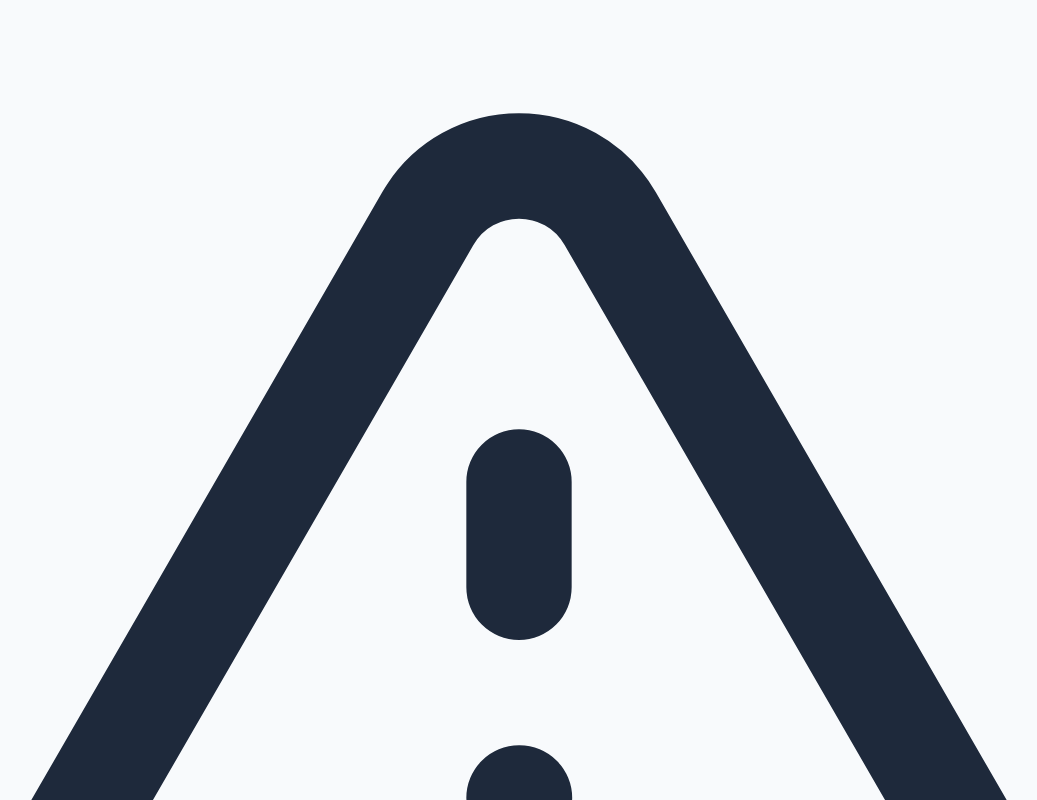
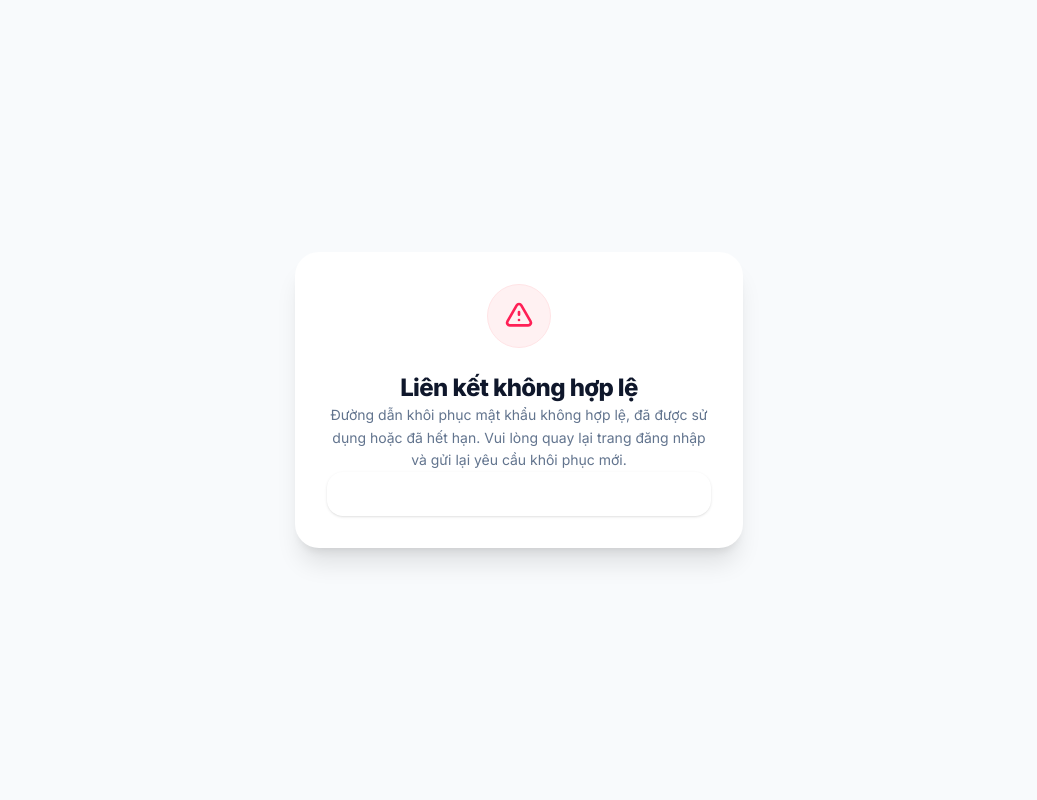
Before and after one commit to Chisgamble/TroUyTin, a React (Vite) app in the folder frontend/: page /reset-password in a window 1280 px wide. Shown: the top 800 px of the page, without its empty margins (121-1158 px from the left). Built offline with nearby package versions, Linux system fonts and the light colour scheme; no server answers.

Commit message:
fix: resolve conflicts and optimize CSS structure and add button to detail page

```diff
--- /dev/null
+++ b/frontend/src/components/Layout/MainLayout.css
@@ -0,0 +1,10 @@
+.app-layout {
+  display: flex;
+  flex-direction: column;
+  min-height: 100vh;
+}
+
+.main-content {
+  flex: 1;
+  padding-top: 64px;
+}
--- a/frontend/src/components/Layout/MainLayout.tsx
+++ b/frontend/src/components/Layout/MainLayout.tsx
@@ -1,6 +1,7 @@
 import { Outlet } from 'react-router-dom';
 import Navbar from './Navbar';
 import Footer from './Footer';
+import './MainLayout.css';
 
 export default function MainLayout() {
   return (
--- a/frontend/src/components/ReviewModal.tsx
+++ b/frontend/src/components/ReviewModal.tsx
@@ -1,5 +1,6 @@
 import React, { useState } from 'react';
 import { useForm } from 'react-hook-form';
+import './ui/Button.css';
 import { api } from '../lib/axios';
 
 interface ReviewModalProps {
--- /dev/null
+++ b/frontend/src/components/ui/Button.css
@@ -0,0 +1,43 @@
+.btn-primary {
+  display: inline-flex;
+  align-items: center;
+  justify-content: center;
+  gap: 8px;
+  padding: 12px 24px;
+  background: linear-gradient(135deg, var(--brand-600), var(--brand-700));
+  color: white;
+  font-weight: 600;
+  border-radius: var(--radius-sm);
+  transition: all 0.2s;
+  font-size: 15px;
+}
+
+.btn-primary:hover {
+  background: linear-gradient(135deg, var(--brand-700), var(--brand-800));
+  transform: translateY(-1px);
+  box-shadow: var(--shadow-md);
+}
+
+.btn-outline {
+  display: inline-flex;
+  align-items: center;
+  justify-content: center;
+  gap: 8px;
+  padding: 12px 24px;
+  background: white;
+  color: var(--brand-700);
+  font-weight: 600;
+  border-radius: var(--radius-sm);
+  border: 2px solid var(--brand-200);
+  transition: all 0.2s;
+  font-size: 15px;
+}
+
+.btn-outline:hover {
+  background: var(--brand-50);
+  border-color: var(--brand-400);
+}
+
+.btn-full {
+  width: 100%;
+}
--- a/frontend/src/global.css
+++ b/frontend/src/index.css
@@ -1,4 +1,5 @@
 @import url('https://fonts.googleapis.com/css2?family=Inter:wght@300;400;500;600;700;800&display=swap');
+@import "tailwindcss";
 
 /* ============================================================
    DESIGN TOKENS
@@ -98,64 +99,3 @@ textarea {
   font-family: inherit;
   font-size: inherit;
 }
-
-/* ============================================================
-   LAYOUT
-   ============================================================ */
-.app-layout {
-  display: flex;
-  flex-direction: column;
-  min-height: 100vh;
-}
-
-.main-content {
-  flex: 1;
-  padding-top: 64px;
-}
-
-/* ============================================================
-   BUTTONS
-   ============================================================ */
-.btn-primary {
-  display: inline-flex;
-  align-items: center;
-  justify-content: center;
-  gap: 8px;
-  padding: 12px 24px;
-  background: linear-gradient(135deg, var(--brand-600), var(--brand-700));
-  color: white;
-  font-weight: 600;
-  border-radius: var(--radius-sm);
-  transition: all 0.2s;
-  font-size: 15px;
-}
-
-.btn-primary:hover {
-  background: linear-gradient(135deg, var(--brand-700), var(--brand-800));
-  transform: translateY(-1px);
-  box-shadow: var(--shadow-md);
-}
-
-.btn-outline {
-  display: inline-flex;
-  align-items: center;
-  justify-content: center;
-  gap: 8px;
-  padding: 12px 24px;
-  background: white;
-  color: var(--brand-700);
-  font-weight: 600;
-  border-radius: var(--radius-sm);
-  border: 2px solid var(--brand-200);
-  transition: all 0.2s;
-  font-size: 15px;
-}
-
-.btn-outline:hover {
-  background: var(--brand-50);
-  border-color: var(--brand-400);
-}
-
-.btn-full {
-  width: 100%;
-}
--- a/frontend/src/main.tsx
+++ b/frontend/src/main.tsx
@@ -1,7 +1,7 @@
 import React from "react"
 import ReactDOM from "react-dom/client"
 import App from "./App"
-import "./global.css"
+import "./index.css"
 
 // TODO: Uncomment khi tích hợp Supabase auth
 import { AuthProvider } from "./contexts/AuthContext.tsx"
--- a/frontend/src/pages/PostListingPage.tsx
+++ b/frontend/src/pages/PostListingPage.tsx
@@ -13,6 +13,7 @@ import {
   MapPin, LayoutGrid, FileText, Eye, Loader2,
   ImageIcon, Trash2, GripVertical, AlertCircle,
 } from 'lucide-react';
+import '../components/ui/Button.css';
 
 // ─── Local types ──────────────────────────────────────────────────────────────
 
--- a/frontend/src/pages/TestReview.tsx
+++ b/frontend/src/pages/TestReview.tsx
@@ -1,5 +1,6 @@
 import React, { useState } from 'react';
 import { ReviewModal } from '../components/ReviewModal';
+import '../components/ui/Button.css';
 
 export const TestReview: React.FC = () => {
   const [isModalOpen, setIsModalOpen] = useState(false);
```
Also changed, not shown: frontend/src/pages/ListingDetailPage.tsx (+5 -4 lines).
